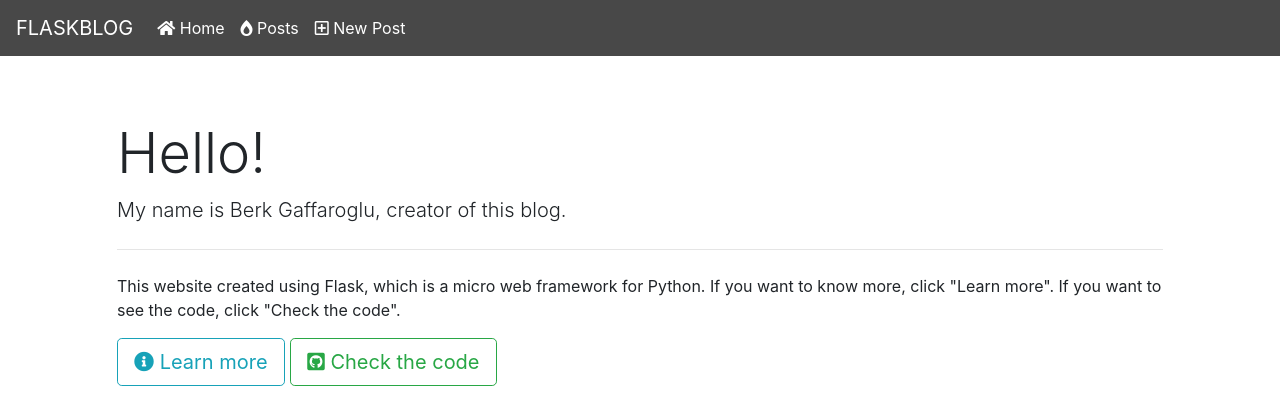
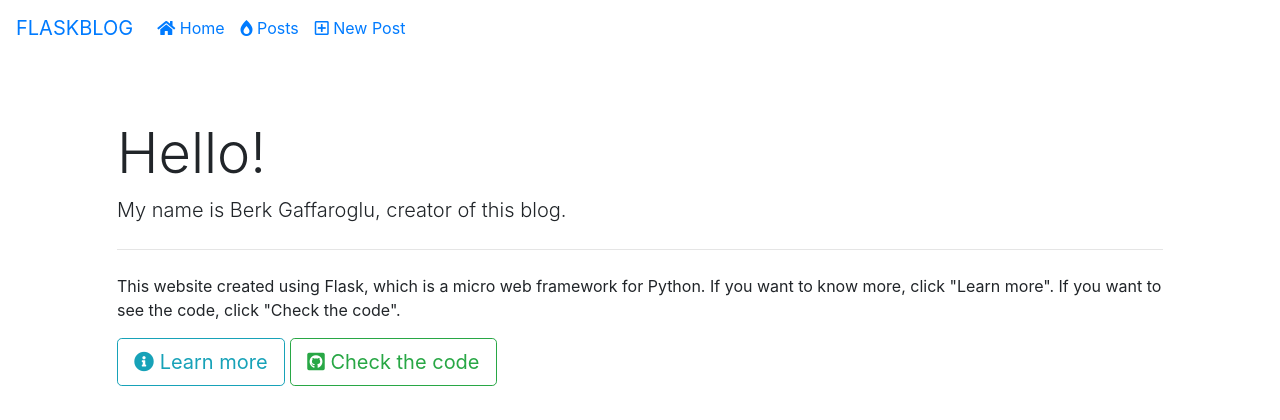
Before and after one commit to berkgaffaroglu/flaskblog, a Flask app: page / in a window 1280 px wide. Shown: the top 420 px of the page. Run offline with Flask 2, Linux system fonts and the light colour scheme; some libraries are stand-ins or nearby versions.

Commit message:
Update base.html

```diff
--- a/flaskblog/templates/base.html
+++ b/flaskblog/templates/base.html
@@ -24,8 +24,8 @@
 <script src="https://cdnjs.cloudflare.com/ajax/libs/popper.js/1.12.9/umd/popper.min.js" integrity="sha384-ApNbgh9B+Y1QKtv3Rn7W3mgPxhU9K/ScQsAP7hUibX39j7fakFPskvXusvfa0b4Q" crossorigin="anonymous"></script>
 <script src="https://maxcdn.bootstrapcdn.com/bootstrap/4.0.0/js/bootstrap.min.js" integrity="sha384-JZR6Spejh4U02d8jOt6vLEHfe/JQGiRRSQQxSfFWpi1MquVdAyjUar5+76PVCmYl" crossorigin="anonymous"></script>
 
-  <nav style="background-color:	#484848" class="navbar navbar-expand-lg">
-  <a class="navbar-brand" style="color:white;" href="/">FLASKBLOG</a>
+  <nav class="navbar navbar-expand-lg">
+  <a class="navbar-brand" href="/">FLASKBLOG</a>
   <button class="navbar-toggler" type="button" data-toggle="collapse" data-target="#navbarSupportedContent" aria-controls="navbarSupportedContent" aria-expanded="false" aria-label="Toggle navigation">
     <span class="navbar-toggler-icon"></span>
   </button>
@@ -33,13 +33,13 @@
   <div class="collapse navbar-collapse" id="navbarSupportedContent">
     <ul class="navbar-nav mr-auto">
 	 <li  class="nav-item">
-        <a class="nav-link"  style="color:white;" href="/home"><i class="fas fa-home"></i> Home</a>
+        <a class="nav-link" href="/home"><i class="fas fa-home"></i> Home</a>
       </li>
       <li class="nav-item">
-        <a class="nav-link" style="color:white;" href="/posts"><i class="fas fa-burn"></i> Posts</a>
+        <a class="nav-link" href="/posts"><i class="fas fa-burn"></i> Posts</a>
       </li>
       <li class="nav-item">
-        <a class="nav-link" style="color:white;" href="/admin/"><i class="far fa-plus-square"></i> New Post</a>
+        <a class="nav-link" href="/admin/"><i class="far fa-plus-square"></i> New Post</a>
       </li>
 
   </div>
@@ -62,14 +62,6 @@
 	form {
 	margin-top:30px;
 	}
-	.nav-link:hover {
-	transition: color 0.3s ease;
-	color:red !important;
-	}
-	.navbar-brand:hover {
-	transition: color 0.3s ease;
-	color:red !important;
-	}
 
 	</style>
 
```
